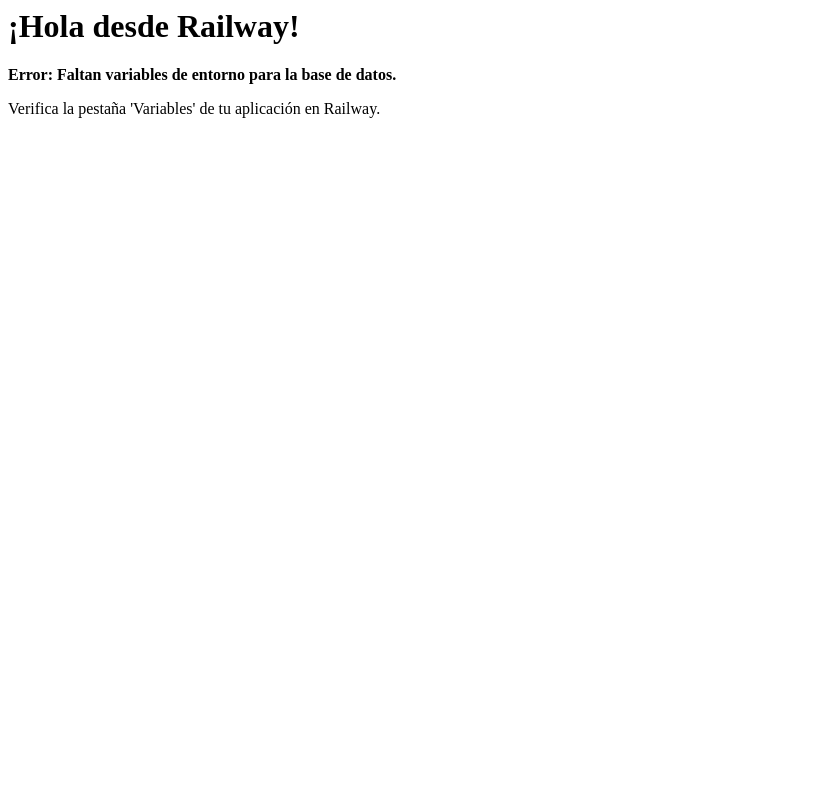
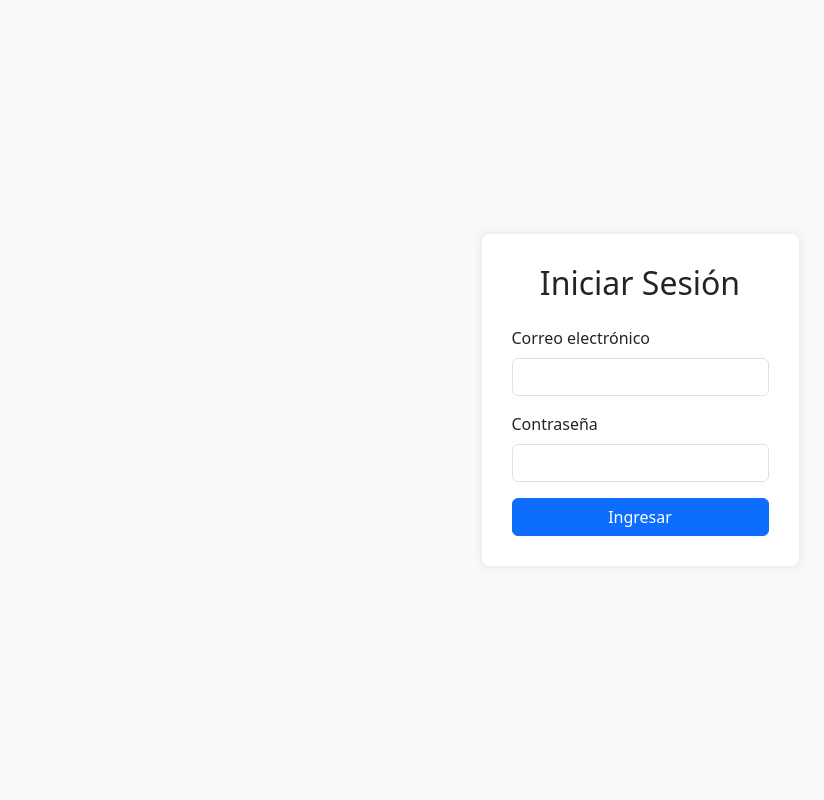
Before and after one commit to diegoxneto/catalogoProductos, a PHP site: page / in a window 1280 px wide. Shown: the whole page, without its empty margins (0-824 px from the left). Run offline with PHP 8.4, Linux system fonts and the light colour scheme; some libraries are stand-ins or nearby versions.

Commit message:
Restaurar código original

```diff
--- a/index.php
+++ b/index.php
@@ -1,47 +1,116 @@
 <?php
-// Esto imprimirá "¡Hola desde Railway!" si PHP está funcionando
-echo "<h1>¡Hola desde Railway!</h1>";
+// Inicia la sesión PHP. Esto es necesario para poder usar $_SESSION
+session_start();
 
-// Intento de conexión a la base de datos
-try {
-    // Estas variables de entorno son inyectadas por Railway para tu DB PostgreSQL.
-    // getenv() intentará obtenerlas. Si no existen, PDO fallará.
-    // A veces, Railway puede usar DATABASE_HOST, DATABASE_PORT, etc.,
-    // si PGHOST, PGPORT no están presentes, los obtenemos como respaldo.
-    $host = getenv('PGHOST') ?: getenv('DATABASE_HOST');
-    $port = getenv('PGPORT') ?: getenv('DATABASE_PORT');
-    $dbname = getenv('PGDATABASE') ?: getenv('DATABASE_NAME');
-    $user = getenv('PGUSER') ?: getenv('DATABASE_USER');
-    $password = getenv('PGPASSWORD') ?: getenv('DATABASE_PASSWORD');
+// Opcional: Configuración para mostrar errores de PHP durante el desarrollo
+// error_reporting(E_ALL);
+// ini_set('display_errors', 1);
 
-    // Asegúrate de que las variables no estén vacías
-    if (!$host || !$port || !$dbname || !$user || !$password) {
-        echo "<p><strong>Error: Faltan variables de entorno para la base de datos.</strong></p>";
-        echo "<p>Verifica la pestaña 'Variables' de tu aplicación en Railway.</p>";
-        // Opcional: Imprime las variables para depurar si alguna está vacía:
-        // echo "<p>Host: " . ($host ?? 'N/A') . ", Port: " . ($port ?? 'N/A') . ", DBNAME: " . ($dbname ?? 'N/A') . ", User: " . ($user ?? 'N/A') . ", Pass: " . ($password ? '*****' : 'N/A') . "</p>";
+// Incluye el archivo de conexión a la base de datos
+include 'conexion.php'; // Asegúrate de que 'conexion.php' esté en la misma carpeta o ajusta la ruta
+
+// 1. Si ya existe una sesión de usuario, redirige al usuario a la página principal
+if (isset($_SESSION['usuario_email'])) {
+    header('Location: productos.php'); // Redirige a productos.php si ya está logueado
+    exit(); // Importante: detener la ejecución después de la redirección
+}
+
+// 2. Procesa el formulario de login cuando se envía (método POST)
+if ($_SERVER['REQUEST_METHOD'] === 'POST') {
+    // Obtiene los datos enviados por el formulario (email y password)
+    $email = $_POST['email'];
+    $password = $_POST['password']; // ¡¡Nota de seguridad: Almacenar y comparar contraseñas en texto plano no es seguro en la vida real!!
+
+    // Consulta SQL para buscar el usuario por email
+    $sql = "SELECT id, nombre, email, password FROM usuarios WHERE email = ?";
+    $stmt = $conn->prepare($sql); // Prepara la consulta para evitar inyección SQL
+    $stmt->bind_param("s", $email); // 's' indica que el parámetro es un string
+    $stmt->execute();
+    $result = $stmt->get_result(); // Obtiene el resultado de la consulta
+
+    if ($result->num_rows === 1) {
+        // Si se encontró un usuario con ese email
+        $usuario = $result->fetch_assoc(); // Obtiene los datos del usuario
+        $stored_password = $usuario['password']; // Contraseña almacenada en la DB (texto plano en este ejemplo simple)
+
+        // ¡¡Comparación de contraseñas (simplificado para este ejemplo de tarea)!!
+        // En un sistema real, usarías password_verify() con contraseñas hasheadas
+        if ($password === $stored_password) {
+            // Si la contraseña coincide
+            $_SESSION['usuario_email'] = $usuario['email']; // Establece una variable de sesión
+            $_SESSION['usuario_id'] = $usuario['id']; // Opcional: guarda también el ID del usuario
+            $_SESSION['usuario_nombre'] = $usuario['nombre']; // Opcional: guarda el nombre del usuario
+
+            // Redirige al usuario a la página principal después del login exitoso
+            header('Location: productos.php');
+            exit();
+        } else {
+            // Contraseña incorrecta
+            $error_message = "Email o contraseña incorrectos.";
+        }
     } else {
-        // Construye el DSN (Data Source Name)
-        $dsn = "pgsql:host=$host;port=$port;dbname=$dbname";
+        // No se encontró un usuario con ese email
+        $error_message = "Email o contraseña incorrectos.";
+    }
 
-        // Intenta la conexión
-        $pdo = new PDO($dsn, $user, $password);
-        $pdo->setAttribute(PDO::ATTR_ERRMODE, PDO::ERRMODE_EXCEPTION); // Para que PDO lance excepciones en errores
+    $stmt->close(); // Cierra la sentencia preparada
+    $conn->close(); // Cierra la conexión a la base de datos (puedes cerrar la conexión aquí o al final del script)
+}
 
-        echo "<p style='color: green;'>¡Conexión a la base de datos exitosa desde PHP!</p>";
+// Si llegamos aquí, es porque no hay sesión activa y no se envió el formulario POST (o hubo un error).
+// Se muestra el formulario de login.
+?>
 
-        // Opcional: Ejecutar una consulta simple para verificar la tabla 'productos'
-        try {
-            $stmt = $pdo->query("SELECT COUNT(*) FROM productos;");
-            $count = $stmt->fetchColumn();
-            echo "<p>Número de productos en la base de datos: " . $count . "</p>";
-        } catch (PDOException $e_query) {
-            echo "<p style='color: orange;'>Advertencia: No se pudo consultar la tabla 'productos'. Quizás la tabla no existe o hay un problema con la consulta: " . $e_query->getMessage() . "</p>";
+<!DOCTYPE html>
+<html lang="es">
+<head>
+    <meta charset="UTF-8">
+    <meta name="viewport" content="width=device-width, initial-scale=1.0">
+    <title>Iniciar Sesión</title>
+    <link href="https://cdn.jsdelivr.net/npm/bootstrap@5.3.2/dist/css/bootstrap.min.css" rel="stylesheet">
+    <style>
+        body {
+            display: flex;
+            justify-content: center;
+            align-items: center;
+            min-height: 100vh;
+            background-color: #f8f9fa; /* Un fondo gris claro */
         }
+        .login-container {
+            max-width: 400px; /* Ancho máximo del formulario */
+            padding: 30px;
+            border-radius: 8px;
+            box-shadow: 0 0 10px rgba(0, 0, 0, 0.1);
+            background-color: #ffffff; /* Fondo blanco para el formulario */
+        }
+    </style>
+</head>
+<body>
 
+<div class="login-container">
+    <h2 class="text-center mb-4">Iniciar Sesión</h2>
+
+    <?php
+    // Muestra el mensaje de error si existe (definido en la sección PHP de arriba)
+    if (isset($error_message)) {
+        echo '<div class="alert alert-danger" role="alert">' . $error_message . '</div>';
     }
-} catch (PDOException $e) {
-    echo "<p style='color: red;'><strong>Error de conexión a la base de datos desde PHP:</strong> " . $e->getMessage() . "</p>";
-    echo "<p>Verifica tus credenciales en la pestaña 'Connect' de la DB en Railway y que tu PHP las lea correctamente.</p>";
-}
-?>
+    ?>
+
+    <form method="POST" action="<?php echo htmlspecialchars($_SERVER['PHP_SELF']); ?>">
+        <div class="mb-3">
+            <label for="email" class="form-label">Correo electrónico</label>
+            <input type="email" class="form-control" id="email" name="email" required>
+        </div>
+        <div class="mb-3">
+            <label for="password" class="form-label">Contraseña</label>
+            <input type="password" class="form-control" id="password" name="password" required>
+        </div>
+        <button type="submit" class="btn btn-primary w-100">Ingresar</button>
+    </form>
+</div>
+
+<script src="https://cdn.jsdelivr.net/npm/bootstrap@5.3.2/dist/js/bootstrap.bundle.min.js"></script>
+
+</body>
+</html>
```
